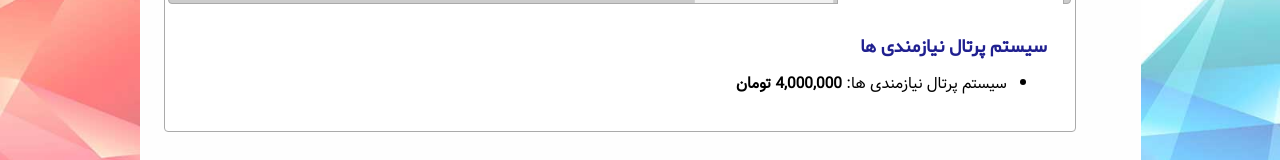
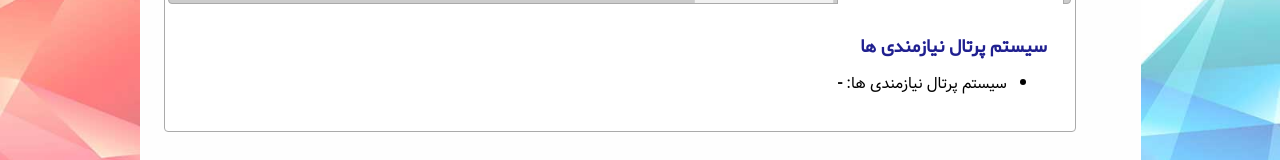
Before and after one commit to marketsaz/marketsaz.github.io, a plain HTML site: page pricelist@product=ads.html in a window 1280 px wide. Shown: the part 198-358 px from the top of the page. Drawn offline with Linux system fonts and the light colour scheme; files whose address does not match are found by name.

Commit message:
Update pricelist@product=ads.html

```diff
--- a/pricelist@product=ads.html
+++ b/pricelist@product=ads.html
@@ -103,7 +103,7 @@
 	<td valign="top">
 	      <h2>سیستم پرتال نیازمندی ها</h2>
 <ul>
-      <li>سیستم پرتال نیازمندی ها: <b>4,000,000 تومان</b></li>
+      <li>سیستم پرتال نیازمندی ها: <b>-</b></li>
 </ul>
 
 
```
